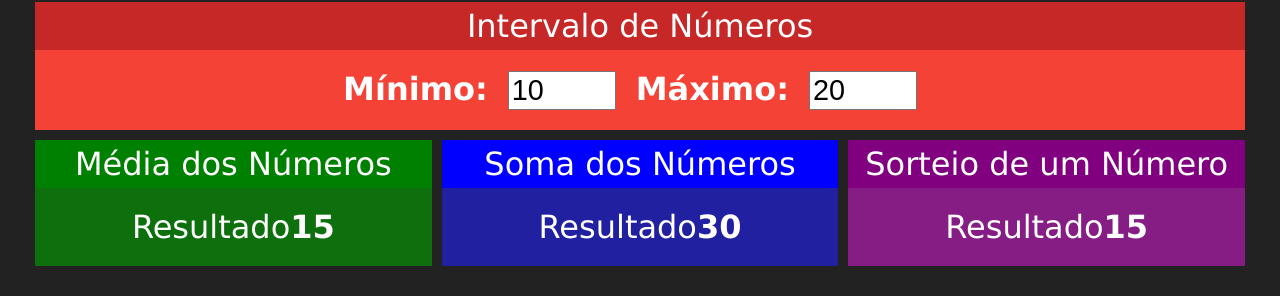
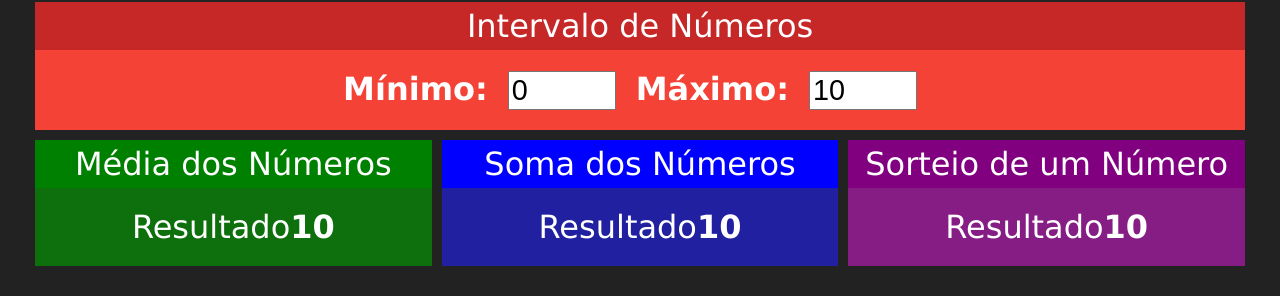
Before and after one commit to Amaurii/learning-redux, a React (Create React App) app: page / in a window 1280 px wide. Shown: the part 193-489 px from the top of the page. Built offline with nearby package versions, Linux system fonts and the light colour scheme.

Commit message:
configurando redux

```diff
--- a/src/App.js
+++ b/src/App.js
@@ -1,4 +1,4 @@
-import React, { useState } from 'react';
+import React from 'react';
 import './App.css';
 import Media from './components/Media';
 import Soma from './components/Soma';
@@ -9,21 +9,17 @@
 // Conseguiremos utilizar um estado dentro de um componente de função.
 function App() {
 
-  const [min, setMin] = useState(10)
-  const [max, setMax] = useState(20)
-
   return (
     <div className="App">
       <h1>Learning Redux (Simples)</h1>
       <div className="linha">
-        <Intervalo min={min} max={max}
-          onMinChanged={setMin} onMaxChanged={setMax}></Intervalo>
+        <Intervalo></Intervalo>
       </div>
 
       <div className="linha">
-        <Media min={min} max={max}></Media>
-        <Soma min={min} max={max}></Soma>
-        <Sorteio min={min} max={max}></Sorteio>
+        <Media></Media>
+        <Soma></Soma>
+        <Sorteio></Sorteio>
       </div>
     </div>
   );
--- a/src/components/Intervalo.jsx
+++ b/src/components/Intervalo.jsx
@@ -4,19 +4,16 @@
 import Card from './Card'
 
 export default props => {
-    const { min, max } = props
     return (
         <Card title="Intervalo de Números" red>
             <div className="Intervalo">
                 <span>
                     <strong>Mínimo:</strong>
-                    <input type="number" value={min}
-                        onChange={e => props.onMinChanged(+e.target.value)} />
+                    <input type="number" value={0} readOnly />
                 </span>
                 <span>
                     <strong>Máximo:</strong>
-                    <input type="number" value={max}
-                        onChange={e => props.onMaxChanged(+e.target.value)} />
+                    <input type="number" value={10} readOnly />
                 </span>
             </div>
         </Card>
--- a/src/components/Media.jsx
+++ b/src/components/Media.jsx
@@ -3,13 +3,12 @@
 import Card from './Card'
 
 export default props => {
-    const { min, max } = props
     return (
         <Card title="Média dos Números" green>
             <div>
                 <span>
                     <span>Resultado</span>
-                    <strong>{(max + min) / 2}</strong>
+                    <strong>{10}</strong>
                 </span>
             </div>
         </Card>
--- a/src/components/Soma.jsx
+++ b/src/components/Soma.jsx
@@ -3,14 +3,12 @@
 import Card from './Card'
 
 export default props => {
-
-    const {min, max } = props
     return (
         <Card title="Soma dos Números" blue>
             <div>
                 <span>
                     <span>Resultado</span>
-                    <strong>{(max + min)}</strong>
+                    <strong>{10}</strong>
                 </span>
             </div>
         </Card>
--- a/src/components/Sorteio.jsx
+++ b/src/components/Sorteio.jsx
@@ -3,14 +3,12 @@
 import Card from './Card'
 
 export default props => {
-    const { min, max } = props
-    const aleatorio = parseInt(Math.random() * (max - min)) + min
     return (
         <Card title="Sorteio de um Número" purple>
             <div>
                 <span>
                     <span>Resultado</span>
-                    <strong>{aleatorio}</strong>
+                    <strong>{10}</strong>
                 </span>
             </div>
         </Card>
```
